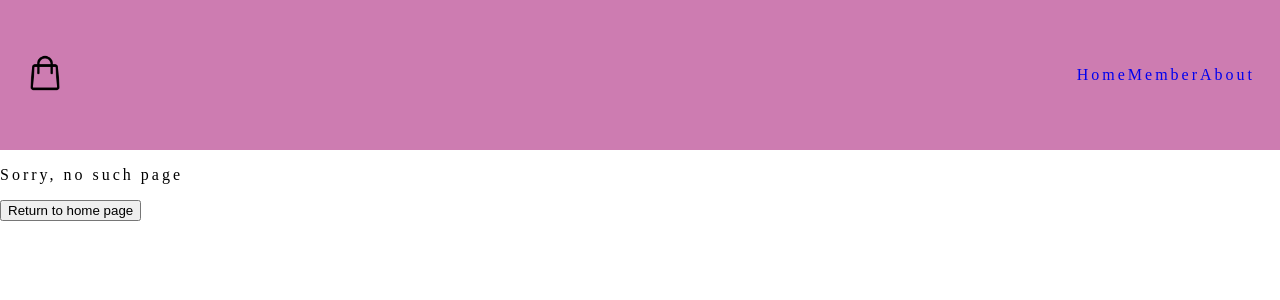
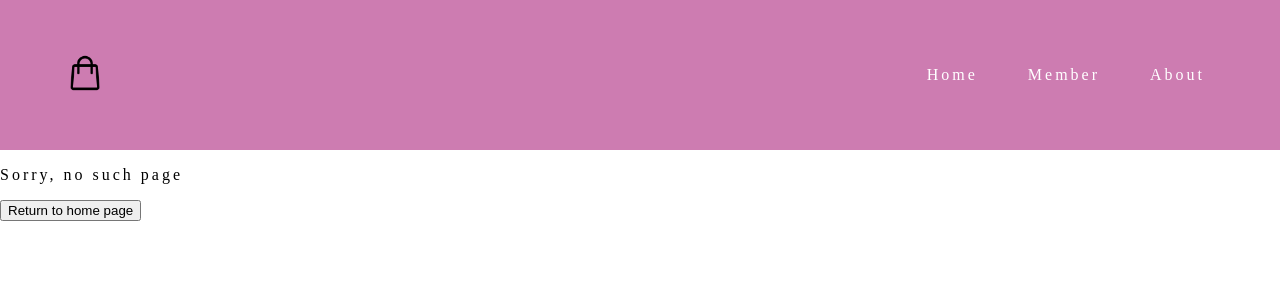
Before and after one commit to NinaWald/Final-project-frontend, a React (Create React App) app: page /404 in a window 1280 px wide. Shown: the top 300 px of the page. Built offline with nearby package versions, Linux system fonts and the light colour scheme.

Commit message:
fixed links in menu and changed css in navbar

```diff
--- a/src/components/Navbar.js
+++ b/src/components/Navbar.js
@@ -46,9 +46,9 @@ const Navbar = () => {
       </div>
 
       <ul className={`navbar-links ${menuOpen ? 'navbar-links-open' : ''}`}>
-        <li><a href="#">Home</a></li>
-        <li><a href="#">Member</a></li>
-        <li><a href="#">About</a></li>
+        <li><Link to="/">Home</Link></li>
+        <li><Link to="/member">Member</Link></li>
+        <li><Link to="/about">About</Link></li>
       </ul>
 
       <div
--- a/src/navbar.css
+++ b/src/navbar.css
@@ -1,11 +1,11 @@
-/* navbar.css */
+/* mobile */
 
 .navbar {
   display: flex;
   justify-content: space-between;
   align-items: center;
   padding: 25px;
-  height: 100px;
+  height: 50px;
   background-color: #CD7CB1;
 }
 
@@ -102,6 +102,10 @@
     /* desktop */
     @media (min-width: 668px) {
 
+      .navbar {
+        height: 100px;
+      }
+
       .navbar-logo img {
         display: flex;
         height: 50px;
@@ -130,5 +134,13 @@
 
       .links-container {
         display: flex;
+        margin-right: 50px;
+        gap: 50px;
+      }
+      .link-item {
+        color: #fff;
+      }
+      .cart-icon {
+        margin-left: 40px;
       }
     }
```
